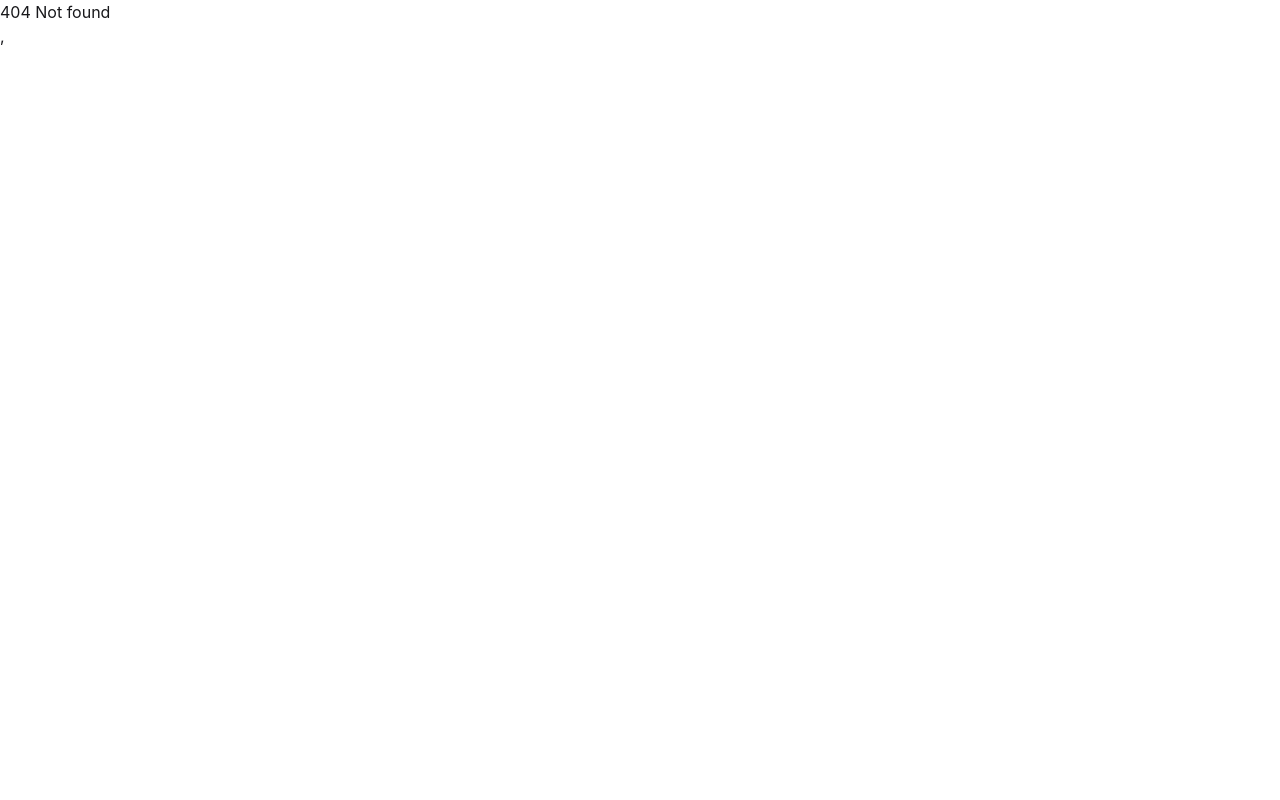
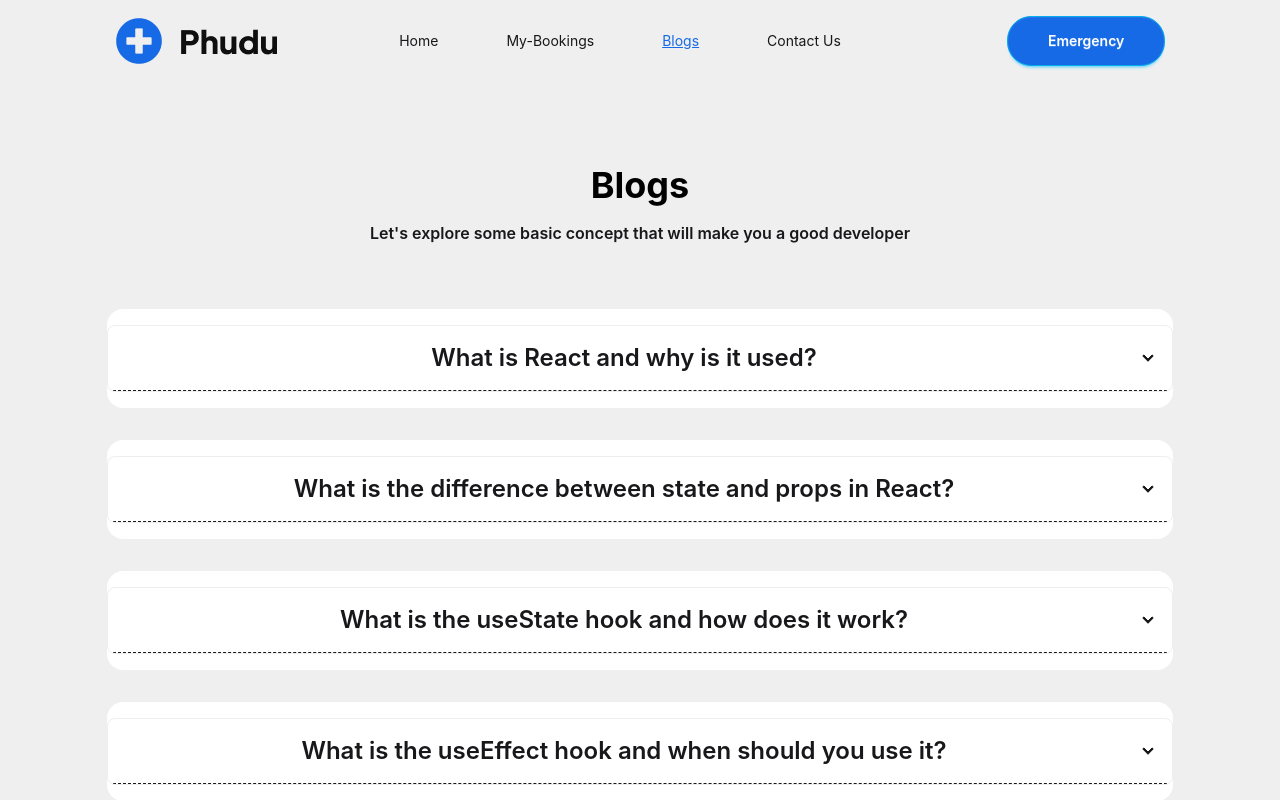
Before and after one commit to Afridul369/Doctor-Appointment, a React (Vite) app: page /blogs in a window 1280 px wide. Before the commit this address had no page. Shown: the top 800 px of the page. Built offline with nearby package versions, Linux system fonts and the light colour scheme.

Commit message:
Blog done

```diff
--- /dev/null
+++ b/public/blogs.json
@@ -0,0 +1,52 @@
+[
+  {
+    "id": 1,
+    "question": "What is React and why is it used?",
+    "answer": "React is a JavaScript library developed by Facebook for building user interfaces. It is used because it allows developers to create reusable UI components, efficiently update the DOM using a virtual DOM, and build fast, dynamic single-page applications."
+  },
+  {
+    "id": 2,
+    "question": "What is the difference between state and props in React?",
+    "answer": "Props are read-only data passed from a parent component to a child component, while state is local data managed within a component itself. Props cannot be modified by the child component, but state can be updated using setState or useState hook, causing the component to re-render."
+  },
+  {
+    "id": 3,
+    "question": "What is the useState hook and how does it work?",
+    "answer": "useState is a React hook that allows functional components to manage local state. It returns an array with two elements: the current state value and a function to update it. When the state is updated, React re-renders the component with the new value. Example: const [count, setCount] = useState(0)."
+  },
+  {
+    "id": 4,
+    "question": "What is the useEffect hook and when should you use it?",
+    "answer": "useEffect is a React hook used to handle side effects in functional components such as fetching data, subscribing to events, or manually updating the DOM. It runs after every render by default, but you can control when it runs by passing a dependency array. An empty array [] means it runs only once on mount."
+  },
+  {
+    "id": 5,
+    "question": "What is the virtual DOM in React?",
+    "answer": "The virtual DOM is a lightweight JavaScript representation of the real DOM kept in memory. When state or props change, React creates a new virtual DOM, compares it with the previous one using a diffing algorithm, and updates only the changed parts in the real DOM. This makes React fast and efficient."
+  },
+  {
+    "id": 6,
+    "question": "What is React Router and why is it used?",
+    "answer": "React Router is a library that enables client-side routing in React applications. It allows navigation between different components without reloading the page, making the app feel like a multi-page application. It provides components like BrowserRouter, Route, Link, NavLink, and hooks like useNavigate and useParams."
+  },
+  {
+    "id": 7,
+    "question": "What is the difference between useNavigate and Link in React Router?",
+    "answer": "Link is a component used in JSX to create navigation links, similar to an anchor tag. useNavigate is a hook that returns a function used to navigate programmatically inside event handlers or functions. Use Link for simple navigation in UI and useNavigate when navigation depends on logic or conditions."
+  },
+  {
+    "id": 8,
+    "question": "What is the useParams hook in React Router?",
+    "answer": "useParams is a React Router hook that returns an object containing the dynamic parameters from the current URL. For example, if the route is /doctor/:id and the URL is /doctor/5, then useParams() returns { id: '5' }. It is useful for fetching specific data based on the URL."
+  },
+  {
+    "id": 9,
+    "question": "What is the useContext hook in React?",
+    "answer": "useContext is a React hook that allows components to consume data from a React Context without prop drilling. It accepts a context object created by React.createContext() and returns the current context value. It is useful for sharing global data like theme, language, or authentication state across components."
+  },
+  {
+    "id": 10,
+    "question": "What is the difference between useMemo and useCallback hooks?",
+    "answer": "useMemo is used to memoize the result of a calculation and returns a cached value, preventing expensive recalculations on every render. useCallback is used to memoize a function definition, preventing it from being recreated on every render. Both accept a dependency array and only recompute when dependencies change."
+  }
+]
--- /dev/null
+++ b/src/Components/CollapseTab/CollapstTab.jsx
@@ -0,0 +1,21 @@
+import React from 'react'
+
+const CollapstTab = ({data}) => {
+    const {question,answer} = data
+  return (
+    <div className='py-4 bg-white rounded-2xl w-full mb-8'>
+        <div tabIndex={0} className="collapse collapse-arrow bg-base-100 border-base-300 border">
+            <div className="collapse-title font-semibold text-2xl">{question}</div>
+            <div className="border-t border-dashed "></div>
+            <div className="collapse-content text-sm">
+                <p className='font-semibold text-blue-500 text-xl'>Answer</p>
+                <span className='font-semibold text-black text-xl'>{answer}</span>
+            </div>
+        </div>
+
+    </div>
+  )
+}
+
+
+export default CollapstTab
--- a/src/Components/Header/Header.jsx
+++ b/src/Components/Header/Header.jsx
@@ -60,9 +60,11 @@ const Header = () => {
                   My-Bookings
             </li>
           </NavLink>
-          <li className="mr-10 px-3 py-2 border-2 rounded-sm duration-200 border-transparent hover:border-[#176ae5] hover:text-[#176ae5] ">
-            Blogs
-          </li>
+          <NavLink to={'/blogs'}>
+            <li className="mr-10 px-3 py-2 border-2 rounded-sm duration-200 border-transparent hover:border-[#176ae5] hover:text-[#176ae5] ">
+              Blogs
+            </li>
+          </NavLink>
           <li className="mr-10 px-3 py-2 border-2 rounded-sm duration-200 border-transparent hover:border-[#176ae5] hover:text-[#176ae5] ">
               Contact Us
           </li>
--- /dev/null
+++ b/src/Components/Loading/Loading.jsx
@@ -0,0 +1,11 @@
+import React from 'react'
+
+const Loading = () => {
+  return (
+    <div>
+        <span className="loading loading-bars loading-xl"></span>
+    </div>
+  )
+}
+
+export default Loading
--- /dev/null
+++ b/src/Pages/Blogs/Blogs.jsx
@@ -0,0 +1,19 @@
+import React from 'react'
+import { useLoaderData } from 'react-router'
+import CollapstTab from '../../Components/CollapseTab/CollapstTab'
+
+const Blogs = () => {
+    const blog = useLoaderData()
+    // console.log(blog)
+  return (
+    <div className='py-16 text-center'>
+        <h1 className='text-black font-bold text-4xl mb-4'>Blogs</h1>
+        <p className='text-base font-semibold mb-16'>Let's explore some basic concept that will make you a good developer</p>
+        {
+            blog.map(data=> <CollapstTab data={data} key={data.id}/>)
+        }
+    </div>
+  )
+}
+
+export default Blogs
--- a/src/Routes/Routes.jsx
+++ b/src/Routes/Routes.jsx
@@ -5,6 +5,9 @@ import Home from "../Pages/Home/Home";
 import Bookings from "../Pages/Bookings/Bookings";
 import DoctorDetails from "../Pages/DoctorDetails/DoctorDetails";
 import DoctorNotFound from "../Pages/DoctorNotFound/DoctorNotFound";
+import Blogs from "../Pages/Blogs/Blogs";
+import { Suspense } from "react";
+import Loading from "../Components/Loading/Loading";
 
 export const router = createBrowserRouter([
   {
@@ -22,6 +25,13 @@ export const router = createBrowserRouter([
           Component: Bookings
         },
         {
+          path: '/blogs',
+          element: <Suspense fallback={<span className="loading loading-bars loading-xl"></span>}>
+              <Blogs/>
+          </Suspense>,
+          loader: ()=> fetch('/blogs.json')
+        },
+        {
           path: '/doctordetails/:slug',
           Component: DoctorDetails,
           errorElement: <DoctorNotFound />,
```
